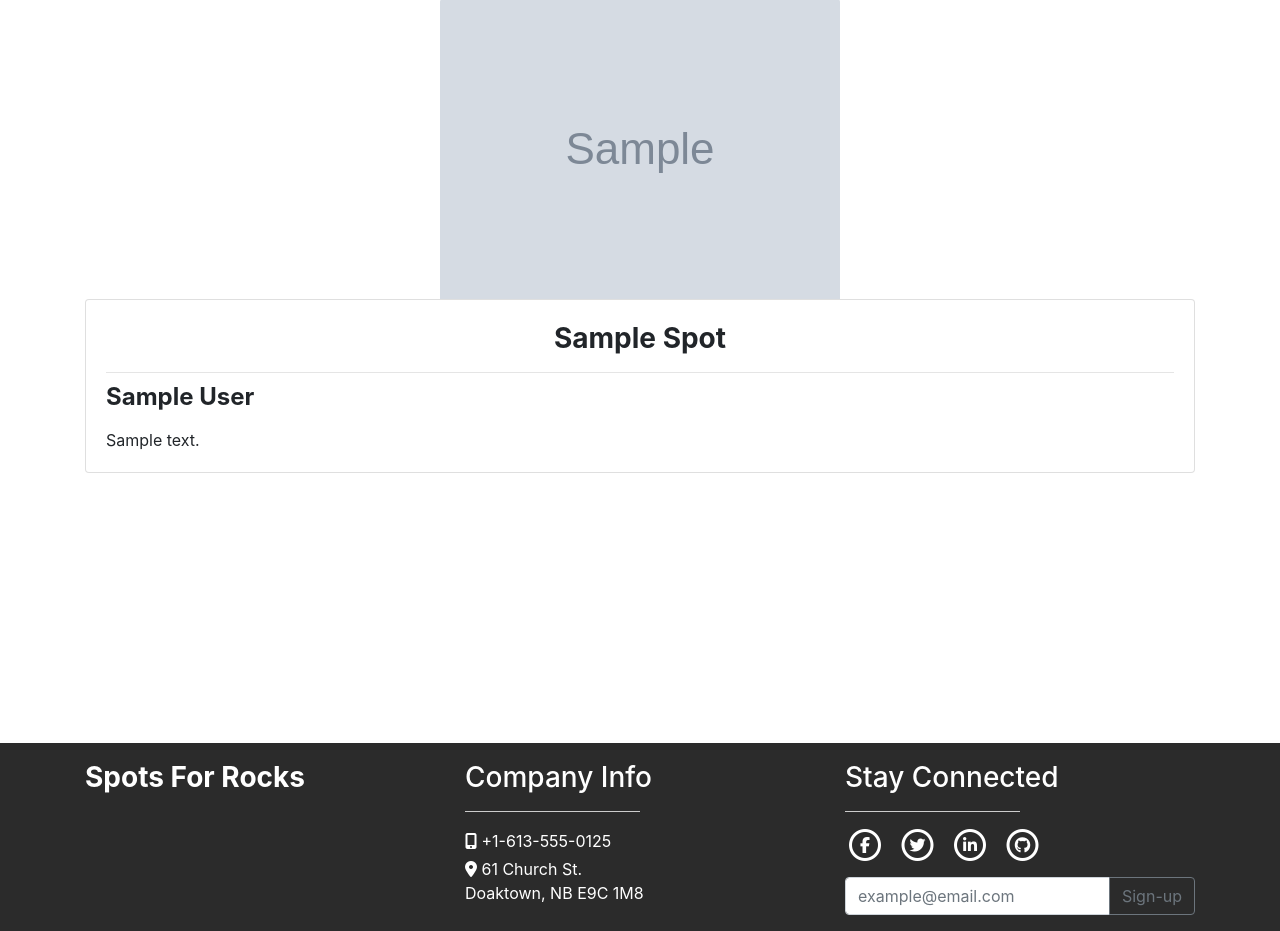
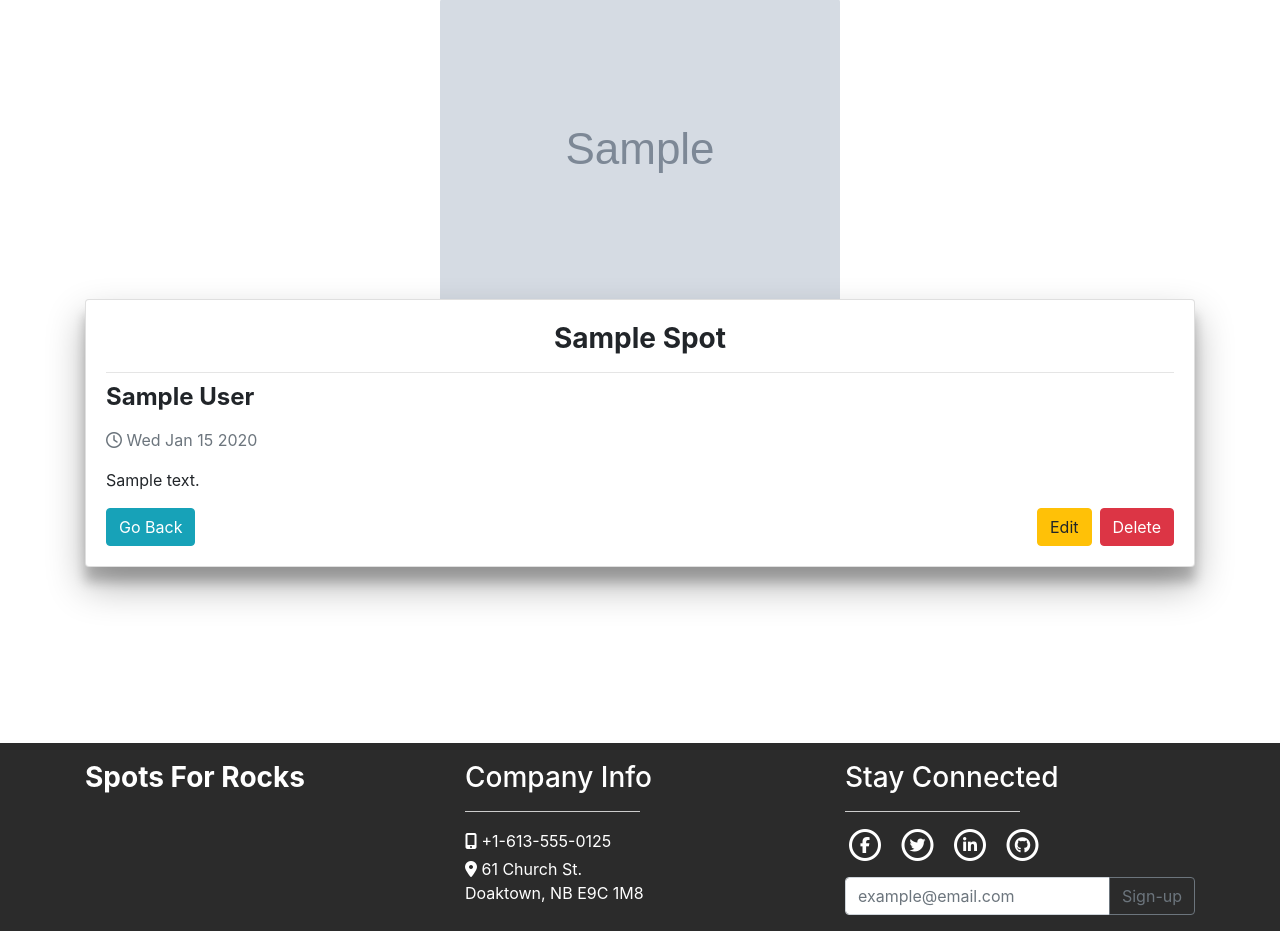
Before and after one commit to r-ilagan/spots-for-rocks, a Node server app: page /spots/600000000000000000000001 in a window 1280 px wide. Shown: the part 57-988 px from the top of the page. Run offline with Node 20, Linux system fonts and the light colour scheme; tables that the repository leaves empty hold one stand-in row (values such as "Sample post"); grey boxes marked "Sample" are stand-in pictures; some libraries are stand-ins or nearby versions.

Commit message:
Added method-override package for PUT and DELETE requests

```diff
--- a/package.json
+++ b/package.json
@@ -22,6 +22,7 @@
     "dotenv": "^8.0.0",
     "ejs": "^2.6.2",
     "express": "^4.17.1",
+    "method-override": "^3.0.0",
     "mongoose": "^5.6.8",
     "simplelightbox": "^1.17.2"
   },
--- a/views/index/show.ejs
+++ b/views/index/show.ejs
@@ -3,12 +3,18 @@
 <div class="container">
   <img src="<?= spot.image ?>" class="img-fluid card-img-top mx-auto d-block"
     onerror="this.onerror=null;this.src='../../assets/images/default_img.jpg';" alt="<?= spot.name ?>">
-  <div class="card mb-3">
+  <div class="card mb-5" id="show-card">
     <div class="card-body">
       <h3 class="font-weight-bold text-capitalize text-center card-title"><?= spot.name ?></h3>
       <hr>
       <h4 class="font-weight-bold card-subtitle mb-3"><?= spot.author ?></h4>
+      <p class="card-text text-muted"><span><i class="far fa-clock"></i></span> <?= spot.createdAt.toDateString() ?></p>
       <p class="card-text"><?= spot.description ?></p>
+      <div class="d-flex">
+        <a href="/spots" class="btn btn-info mr-auto p2">Go Back</a>
+        <a href="/spots/<?= spot._id ?>/edit" class="btn btn-warning p2 mr-2">Edit</a>
+        <a href="" class="btn btn-danger p2">Delete</a>
+      </div>
     </div>
   </div>
 </div>
```
Also changed, not shown: 1 other file.
